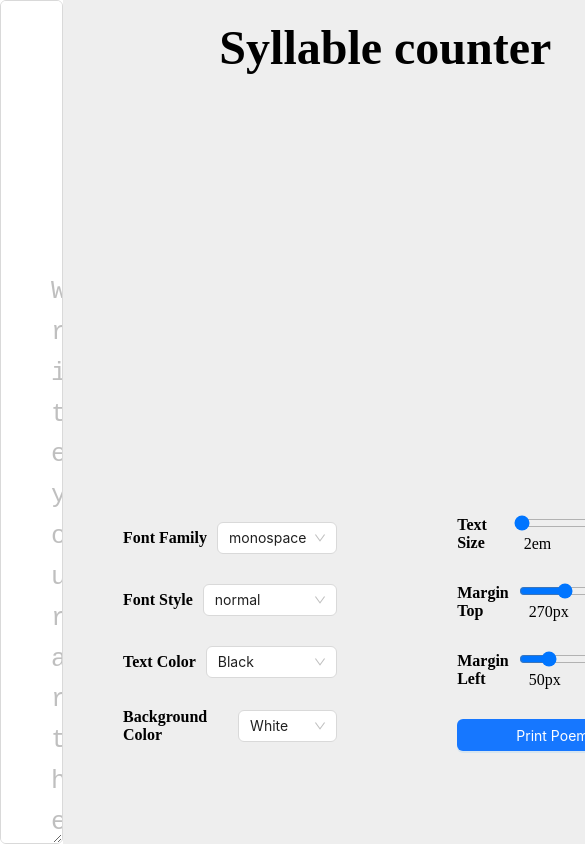
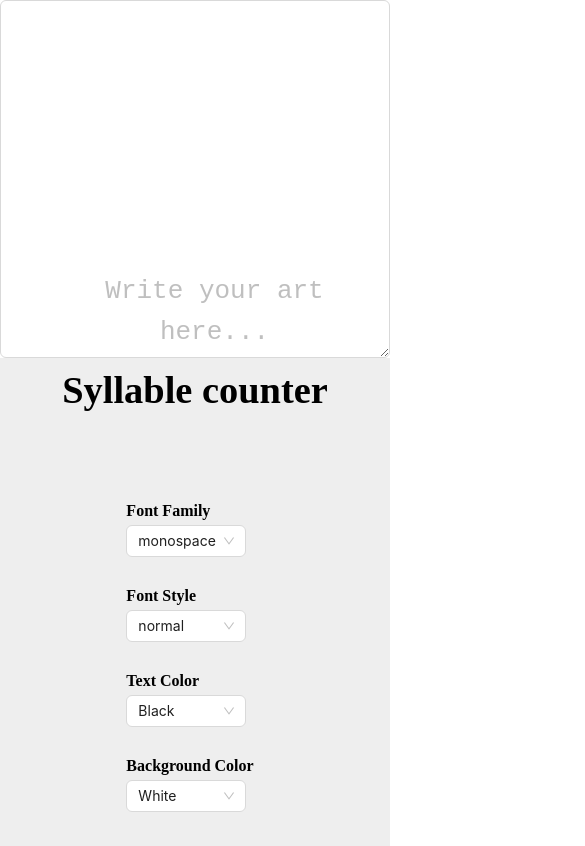
Before and after one commit to DomenicoSacco94/haiku-generator, a React (Vite) app: page / in a window 390 px wide. Shown: the top 846 px of the page, 585 px wide, since content can reach past the window. Built offline with nearby package versions, Linux system fonts and the light colour scheme.

Commit message:
partially responsive design through media queries

```diff
--- a/src/App.css
+++ b/src/App.css
@@ -6,6 +6,7 @@
 
 .app-container {
   display: flex;
+  flex-direction: column;
   height: 100vh;
 }
 
@@ -31,3 +32,18 @@
 .controls {
   flex: 1;
 }
+
+@media (min-width: 768px) {
+  .app-container {
+    flex-direction: row;
+  }
+
+  .poem-area {
+    flex: 2;
+  }
+
+  .tools-container {
+    flex: 1;
+    flex-direction: column;
+  }
+}
--- a/src/App.tsx
+++ b/src/App.tsx
@@ -4,6 +4,8 @@ import Controls from './components/Controls'
 import SyllableCounterFrame from "./components/SyllableCounterFrame.tsx";
 
 //TODO craft responsive design
+//TODO more unit tests
+//TODO add haiku validation logic
 //TODO add background customization tool
 //TODO add helper modal
 
--- a/src/components/Controls.css
+++ b/src/components/Controls.css
@@ -7,7 +7,7 @@
     background-color: #eeeeee;
 }
 
-.control-group-column{
+.control-group-column {
     padding: 50px;
 }
 
@@ -30,3 +30,22 @@
 .control-item {
     flex-grow: 1;
 }
+
+@media (max-width: 767px) {
+    .controls-container {
+        flex-direction: column;
+    }
+
+    .control-group-column {
+        padding: 20px;
+    }
+
+    .control-group {
+        flex-direction: column;
+        align-items: flex-start;
+    }
+
+    .control-title {
+        margin-bottom: 5px;
+    }
+}
--- a/src/components/SyllableCounterFrame.css
+++ b/src/components/SyllableCounterFrame.css
@@ -21,10 +21,21 @@
     margin-bottom: 8px;
 }
 
-.syllable-counting-text{
+.syllable-counting-text {
     padding: 50px;
 }
 
-.syllable-counting-title{
+.syllable-counting-title {
     padding: 20px;
 }
+
+@media (max-width: 767px) {
+    .syllable-counting-text {
+        padding: 20px;
+    }
+
+    .syllable-counting-title {
+        padding: 10px;
+        font-size: 1.2em;
+    }
+}
--- a/src/components/TextEditor.css
+++ b/src/components/TextEditor.css
@@ -2,3 +2,9 @@
     flex: 1;
     text-align: center;
 }
+
+@media (max-width: 767px) {
+    .poem-text-area {
+        font-size: 1.5em;
+    }
+}
```
